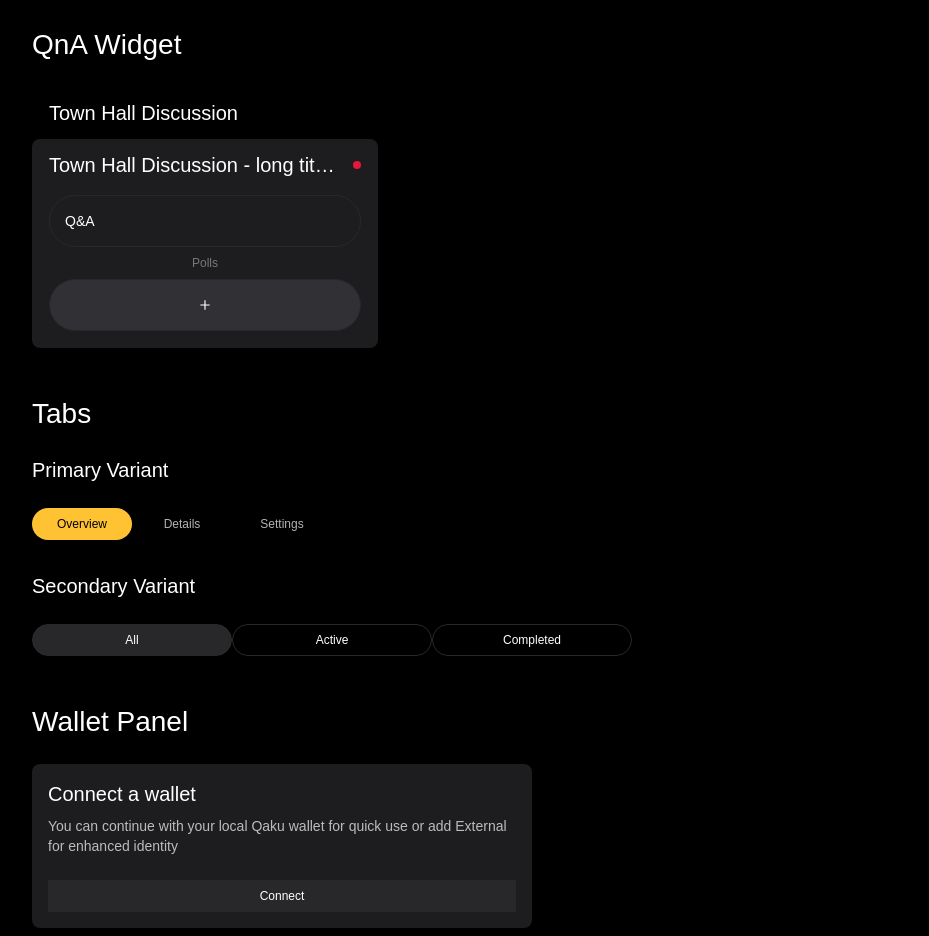
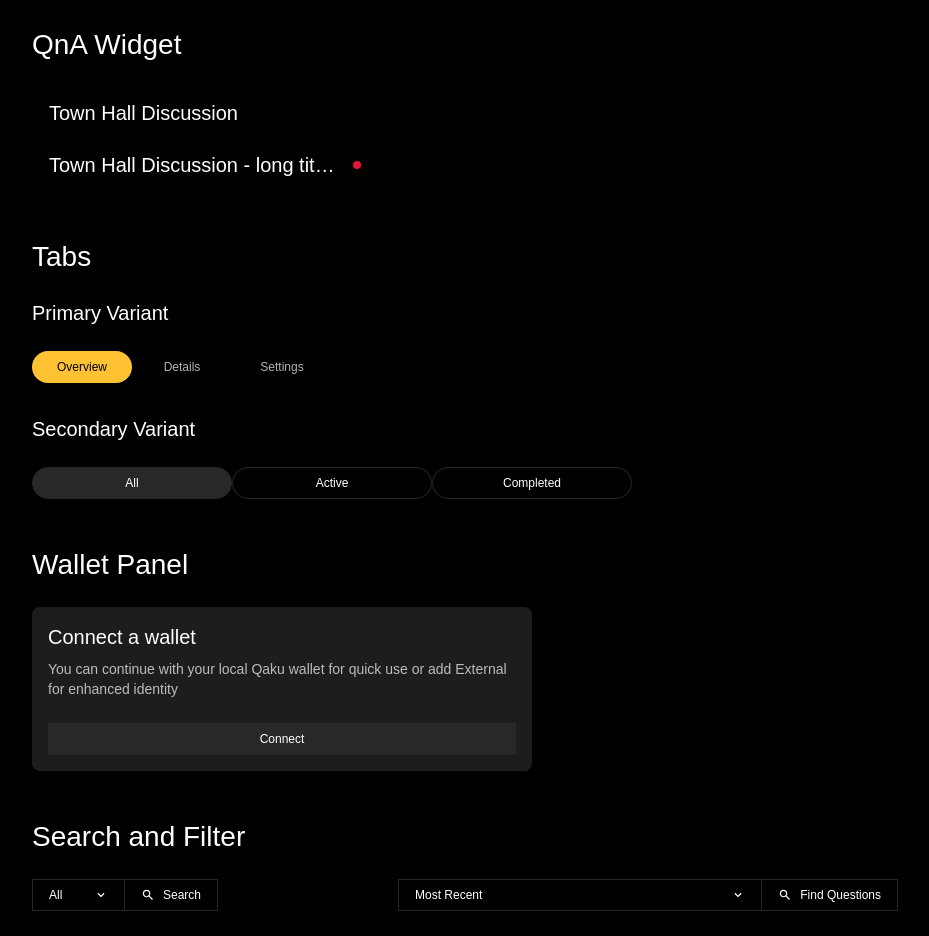
Before and after one commit to acid-info/qaku.app, a Next.js app: page /test in a window 1280 px wide. Shown: the part 1820-2756 px from the top of the page, without its empty margins (0-929 px from the left). Built offline with nearby package versions, Linux system fonts and the light colour scheme.

Commit message:
refactor(QnAWidget): code quality & readability

```diff
--- a/src/components/QnAWidget/QnAWidget.tsx
+++ b/src/components/QnAWidget/QnAWidget.tsx
@@ -6,17 +6,17 @@
 import { ChevronUpIcon } from '../Icons/ChevronUpIcon'
 import { QnAWidgetItem } from '../QnAWidgetItem/QnAWidgetItem'
 
-export interface QnAWidgetProps {
+export type QnAWidgetProps = {
   qnaData: qnaData
   pollsData?: pollData[]
   isLive?: boolean
-  defaultExpanded?: boolean
+  isDefaultExpanded?: boolean
   activeItemId?: string
   hasPlusButton?: boolean
   onPlusClick?: () => void
   onQnAClick?: (qnaId: string) => void
   onPollClick?: (pollId: string) => void
-}
+} & React.HTMLAttributes<HTMLDivElement>
 
 const INITIAL_VISIBLE_POLLS = 2
 
@@ -47,25 +47,27 @@
   qnaData,
   pollsData = [],
   isLive = false,
-  defaultExpanded = false,
+  isDefaultExpanded = false,
   hasPlusButton = false,
   activeItemId,
   onPlusClick,
   onQnAClick,
   onPollClick,
+  ...props
 }) => {
-  const [isExpanded, setIsExpanded] = useState(defaultExpanded)
-  const [showAllPolls, setShowAllPolls] = useState(false)
+  const [isExpanded, setIsExpanded] = useState<boolean>(isDefaultExpanded)
+  const [showAllPolls, setShowAllPolls] = useState<boolean>(false)
 
   const visiblePolls = showAllPolls
     ? pollsData
     : pollsData.slice(0, INITIAL_VISIBLE_POLLS)
+
   const hasMorePolls = pollsData.length > INITIAL_VISIBLE_POLLS
   const shouldShowPlusButton =
     hasPlusButton && (pollsData.length <= INITIAL_VISIBLE_POLLS || showAllPolls)
 
   return (
-    <Container $isExpanded={isExpanded}>
+    <Container $isExpanded={isExpanded} {...props}>
       <ToggleButton
         $isExpanded={isExpanded}
         onClick={() => setIsExpanded(!isExpanded)}
```
